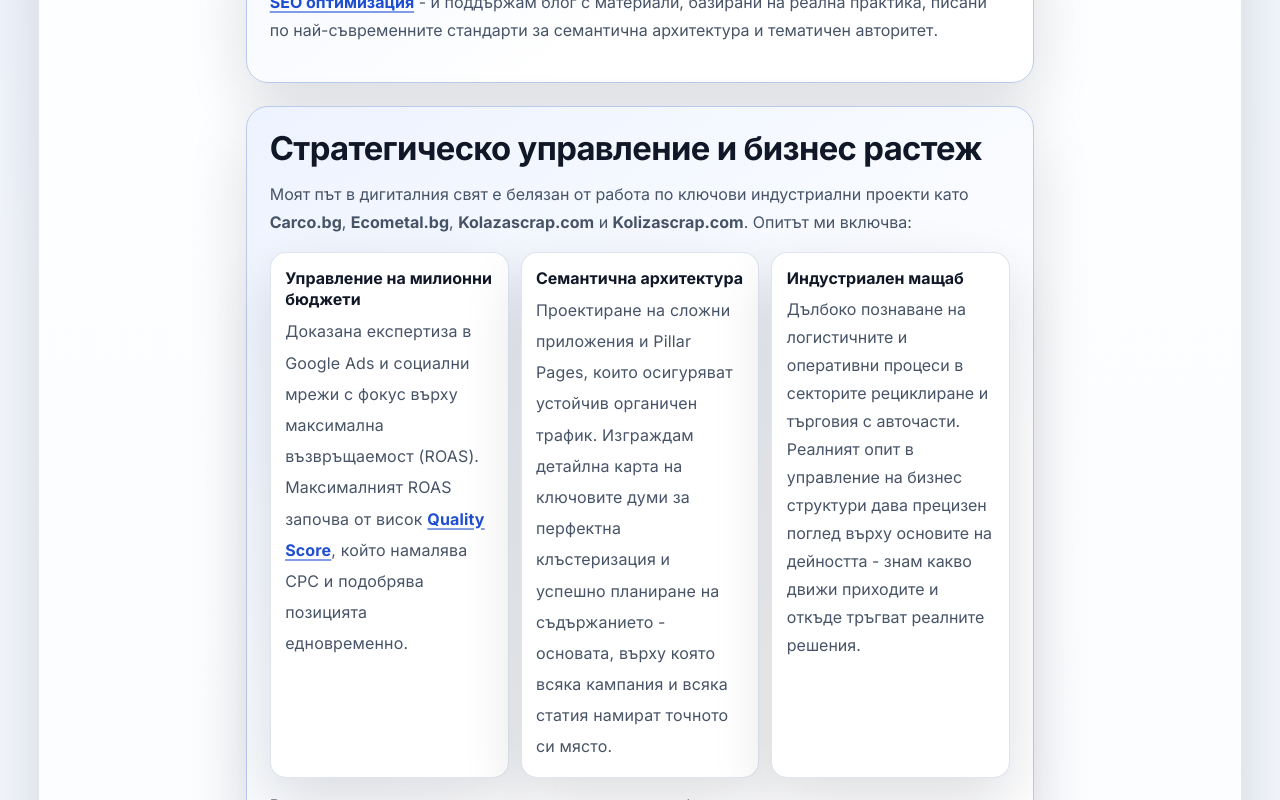
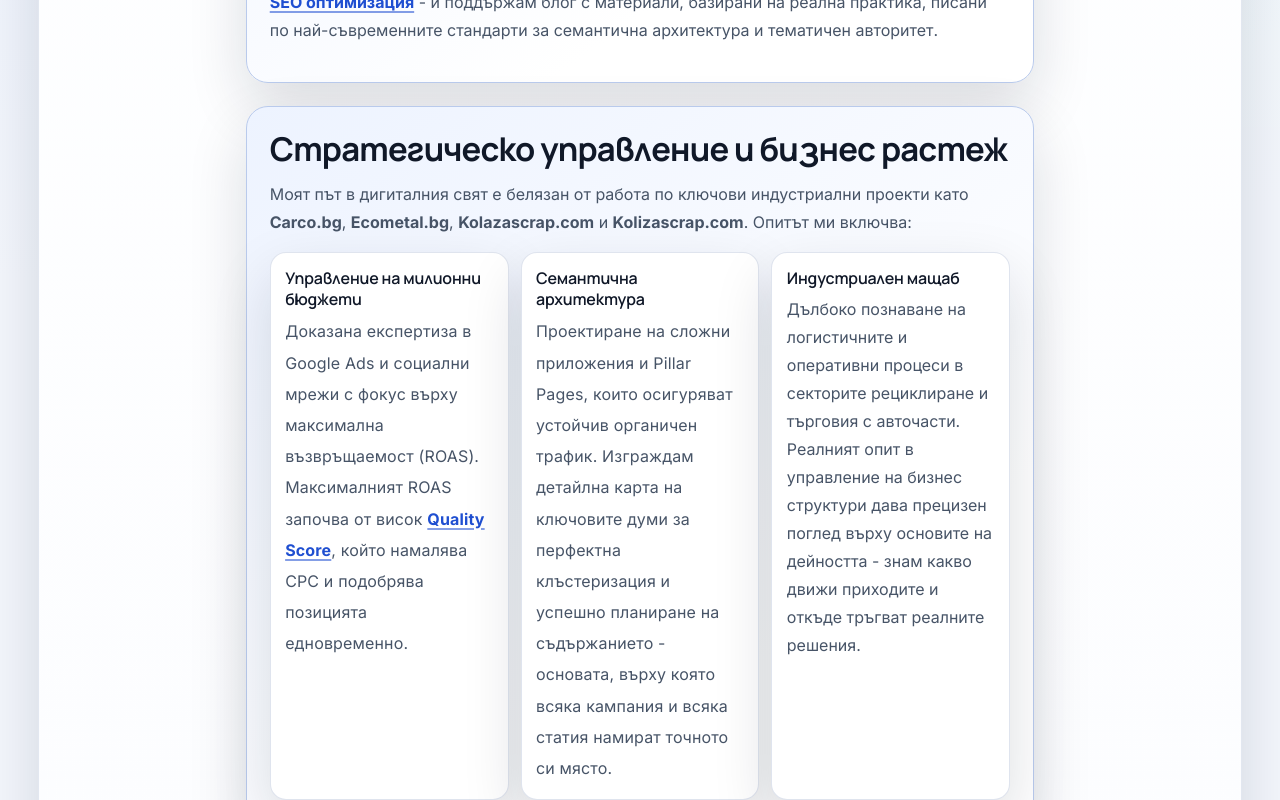
Before and after one commit to inweblife/inweblife, a Next.js app: page /about in a window 1280 px wide. Shown: the part 1360-2160 px from the top of the page. Built offline with nearby package versions, Linux system fonts and the light colour scheme; no server answers.

Commit message:
redesign

```diff
--- a/pages/_app.tsx
+++ b/pages/_app.tsx
@@ -3,7 +3,7 @@ import { SpeedInsights } from "@vercel/speed-insights/next"
 import { Analytics } from "@vercel/analytics/next"
 import '../styles/globals.css'
 import type { AppProps } from 'next/app'
-import { Inter, Space_Grotesk } from "next/font/google"
+import { Inter, Space_Grotesk, Manrope } from "next/font/google"
 
 const inter = Inter({
   subsets: ["latin", "cyrillic"],
@@ -18,9 +18,16 @@ const spaceGrotesk = Space_Grotesk({
   variable: "--font-brand",
 })
 
+const manrope = Manrope({
+  subsets: ["latin", "cyrillic"],
+  weight: ["600", "700"],
+  display: "swap",
+  variable: "--font-heading",
+})
+
 export default function App({ Component, pageProps }: AppProps) {
   return (
-    <div className={`${inter.variable} ${spaceGrotesk.variable} ${inter.className}`}>
+    <div className={`${inter.variable} ${spaceGrotesk.variable} ${manrope.variable} ${inter.className}`}>
       <Layout>
         <Component {...pageProps} />
         <Analytics />
--- a/styles/globals.css
+++ b/styles/globals.css
@@ -54,18 +54,31 @@ img {
 }
 
 h1,
-h2 {
+h2,
+h3 {
+  font-family: var(--font-heading), sans-serif;
   margin: 0;
   line-height: 1.2;
-  letter-spacing: -0.02em;
+  color: var(--text);
 }
 
 h1 {
   font-size: clamp(2rem, 4vw, 3.4rem);
+  font-weight: 700;
+  letter-spacing: -0.03em;
 }
 
 h2 {
   font-size: clamp(1.45rem, 3vw, 2.05rem);
+  font-weight: 700;
+  letter-spacing: -0.025em;
+}
+
+h3 {
+  font-size: clamp(1.05rem, 1.8vw, 1.25rem);
+  font-weight: 600;
+  letter-spacing: -0.01em;
+  line-height: 1.3;
 }
 
 p {
```
